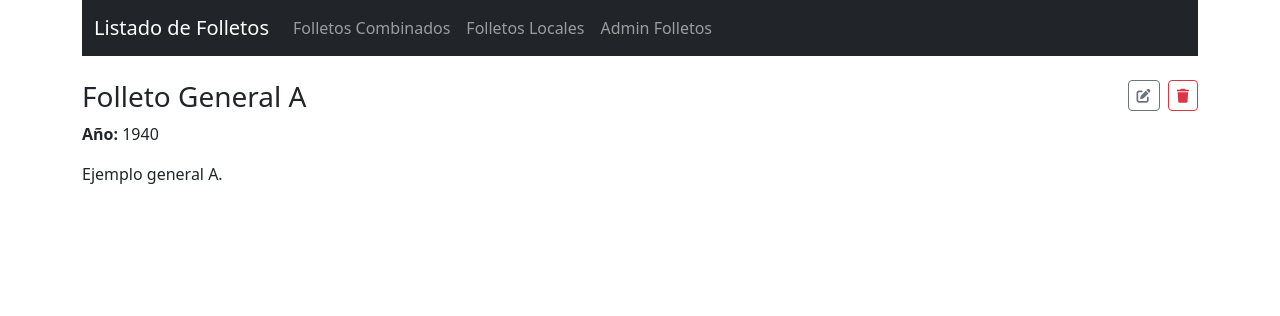
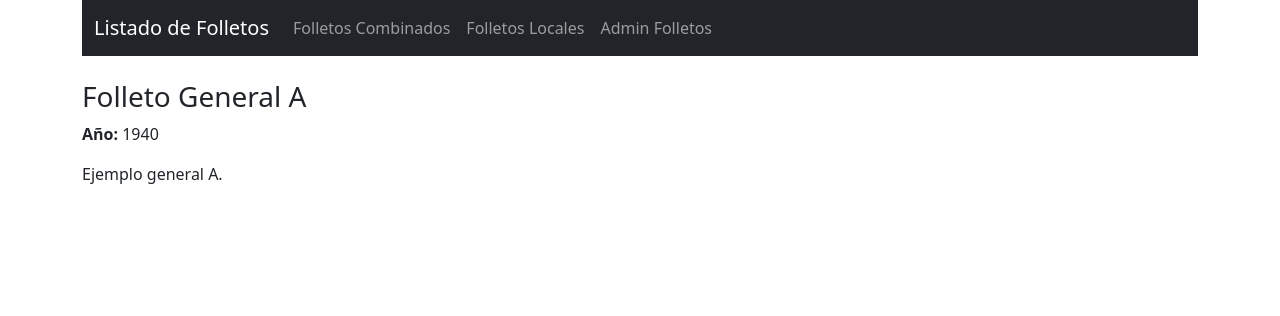
Before and after one commit to JuanGuillermoRG/folletos2025, a Spring Boot app: page /folletos/1 in a window 1280 px wide. Shown: the top 316 px of the page. Run offline with Spring Boot 4, Linux system fonts and the light colour scheme; the visitor is signed in with stand-in values (Sample User, id 1); data comes from the database, SQL or seed files in the repository; some of the project's set-up classes (security, data sources, template engines, error pages and the like) are left out, and stand-ins take their place; some libraries are stand-ins or nearby versions.

Commit message:
UI: remove edit/delete buttons from detail view

```diff
--- a/src/main/resources/templates/folletos/detail.html
+++ b/src/main/resources/templates/folletos/detail.html
@@ -5,20 +5,7 @@
 <div th:replace="~{fragmentos/navegacion::navegacion-seccion}"></div>
 <div class="container mt-4">
     <div th:if="${folleto!=null}">
-        <div class="d-flex justify-content-between align-items-start">
-            <h3 th:text="${folleto.titulo}"></h3>
-            <div sec:authorize="hasRole('ADMIN')">
-                <a class="btn btn-sm btn-outline-secondary me-1" th:href="@{/admin/folletos/edit/{id}(id=${folleto.id})}" title="Editar">
-                    <i class="fa-solid fa-pen-to-square"></i>
-                </a>
-                <form th:action="@{/admin/folletos/delete/{id}(id=${folleto.id})}" method="post" style="display:inline;" onsubmit="return confirm('¿Eliminar este folleto?');">
-                    <input type="hidden" th:name="${_csrf.parameterName}" th:value="${_csrf.token}" />
-                    <button type="submit" class="btn btn-sm btn-outline-danger" title="Eliminar">
-                        <i class="fa-solid fa-trash"></i>
-                    </button>
-                </form>
-            </div>
-        </div>
+        <h3 th:text="${folleto.titulo}"></h3>
         <p><strong>Año:</strong> <span th:text="${folleto.ano}"></span></p>
         <p th:text="${folleto.descripcion}"></p>
 
```
